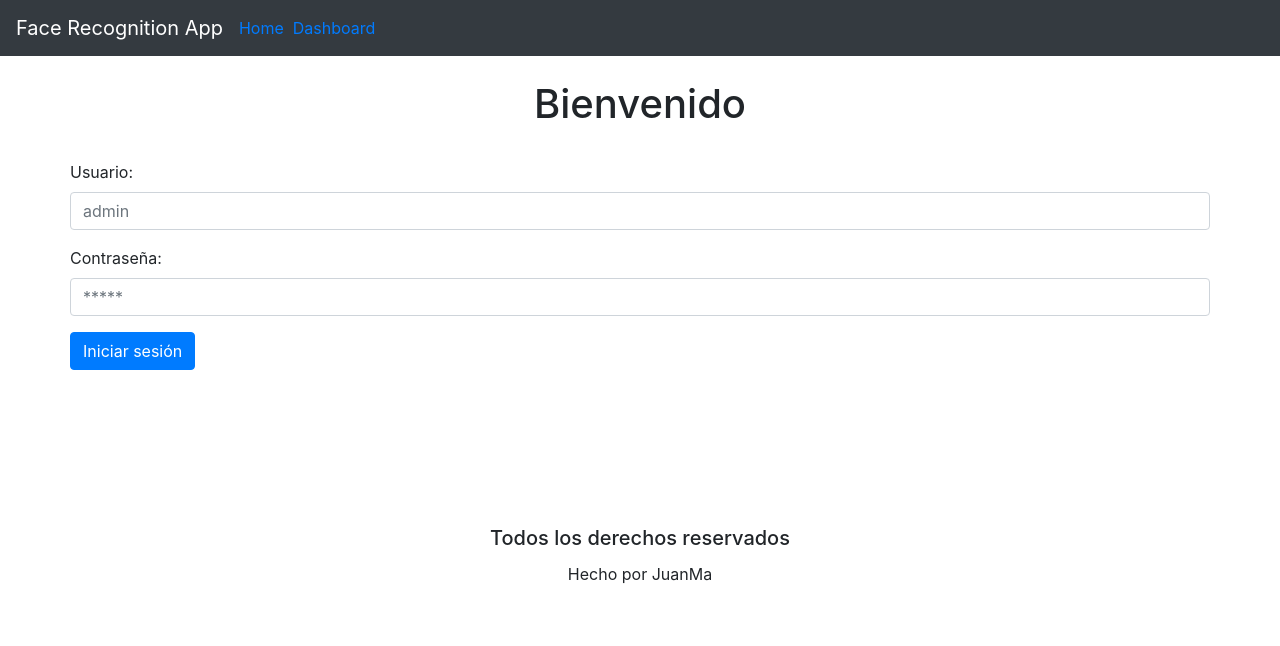
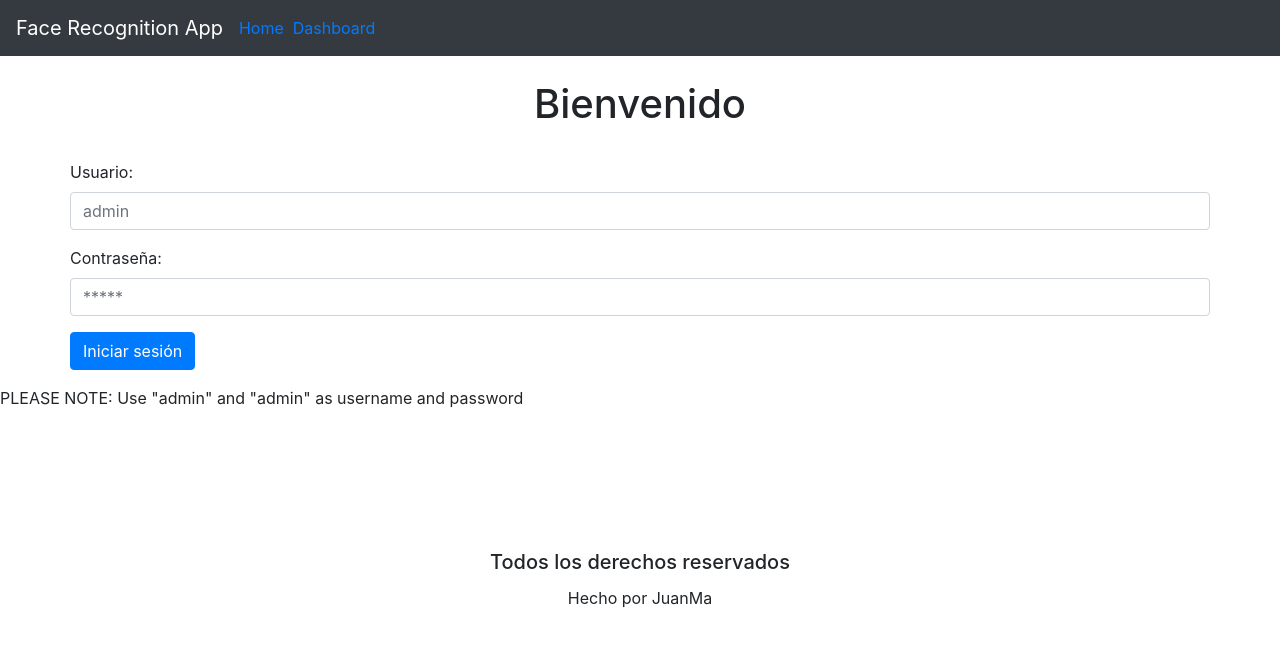
Before and after one commit to juanma77/mt-app, a React (Create React App) app: page / in a window 1280 px wide. Shown: the top 646 px of the page. Built offline with nearby package versions, Linux system fonts and the light colour scheme.

Commit message:
added note to login form

```diff
--- a/src/pages/home.js
+++ b/src/pages/home.js
@@ -54,6 +54,13 @@ const Home = () => {
 
       </form>
 
+      <div>
+
+          PLEASE NOTE: Use "admin" and "admin" as username and password
+
+      </div>
+
+
     </div>
 
     </>
```
